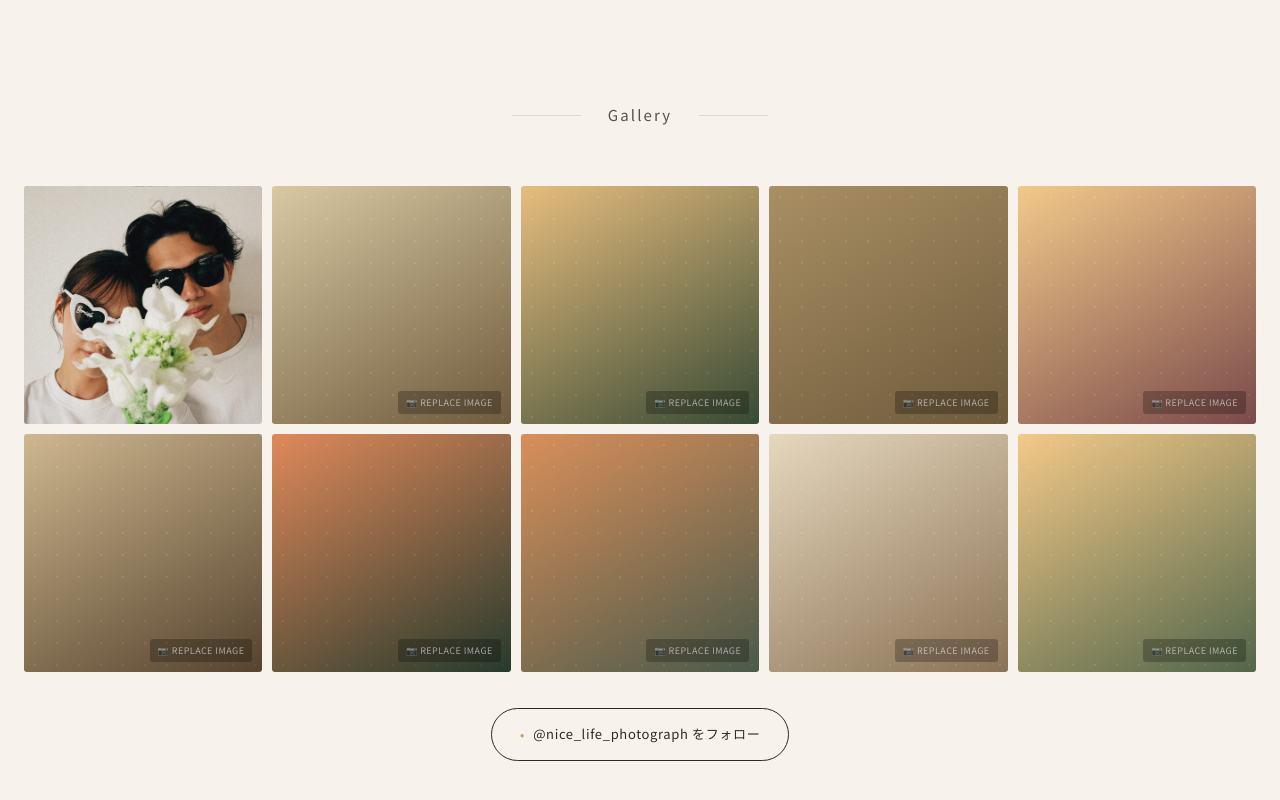
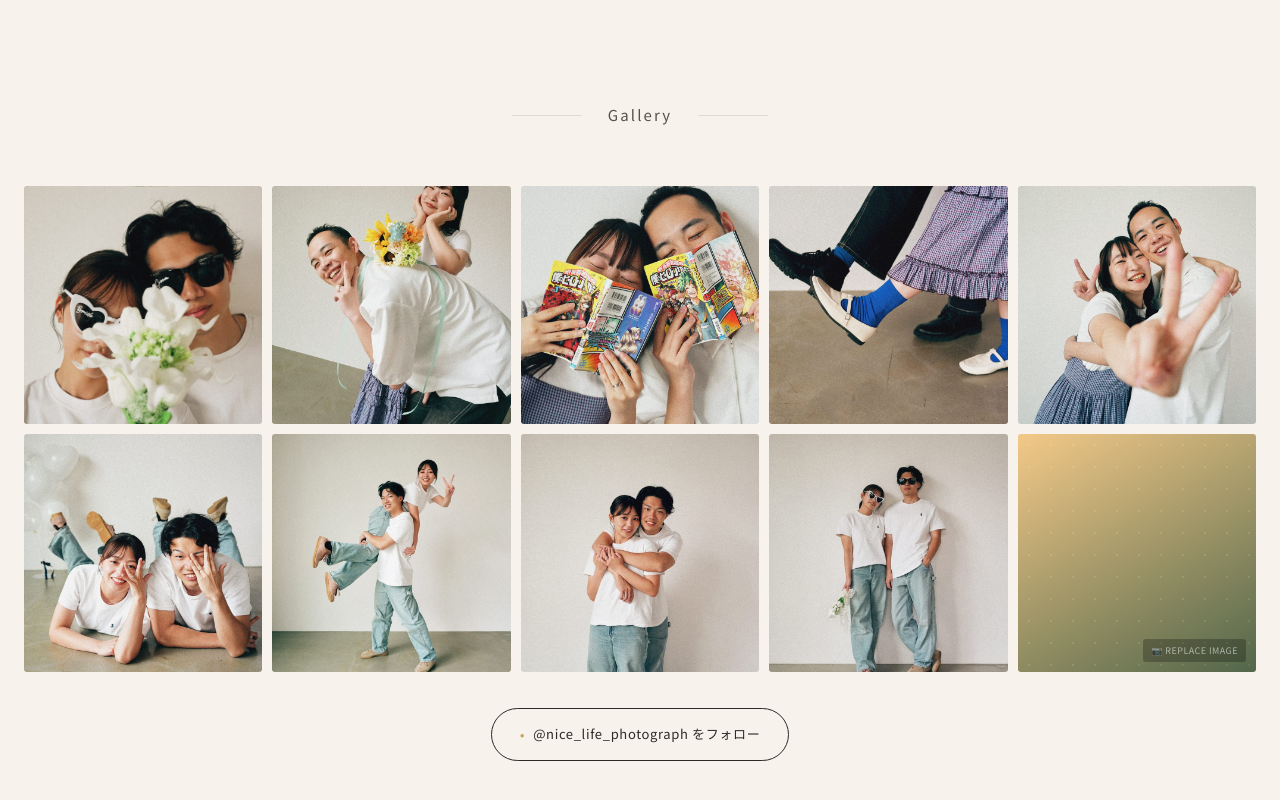
Before and after one commit to shigenoriinaba/irekon-photo-lp, a plain HTML site: page index.html in a window 1280 px wide. Shown: the part 4583-5383 px from the top of the page. Drawn offline with Linux system fonts and the light colour scheme.

Commit message:
Add 8 more real couple photos to gallery (2-9)
Co-Authored-By: Claude Sonnet 5 <noreply@anthropic.com>

```diff
--- a/style.css
+++ b/style.css
@@ -490,15 +490,24 @@ button { font-family: inherit; cursor: pointer; border: none; background: none;
 .ph-g1::before, .ph-g1::after { content: none; }
 
 .ph-g1  { background-image: url("images/photo-gallery-1.jpg"); background-size: cover; background-position: center; }
-.ph-g2  { background: linear-gradient(150deg,#d8c9a3,#6e5a3c); }
-.ph-g3  { background: linear-gradient(150deg,#e6bd7e,#384a34); }
-.ph-g4  { background: linear-gradient(150deg,#a98f63,#6e5a3c); }
-.ph-g5  { background: linear-gradient(150deg,#f2c98a,#7a4a4a); }
-.ph-g6  { background: linear-gradient(150deg,#cdb88f,#55432e); }
-.ph-g7  { background: linear-gradient(150deg,#e0895a,#263a2c); }
-.ph-g8  { background: linear-gradient(150deg,#d98f5a,#4a5a4a); }
-.ph-g9  { background: linear-gradient(150deg,#e6d8bd,#8a7256); }
+.ph-g2  { background-image: url("images/photo-gallery-2.jpg"); background-size: cover; background-position: center; }
+.ph-g3  { background-image: url("images/photo-gallery-3.jpg"); background-size: cover; background-position: center; }
+.ph-g4  { background-image: url("images/photo-gallery-4.jpg"); background-size: cover; background-position: center; }
+.ph-g5  { background-image: url("images/photo-gallery-5.jpg"); background-size: cover; background-position: center; }
+.ph-g6  { background-image: url("images/photo-gallery-6.jpg"); background-size: cover; background-position: center; }
+.ph-g7  { background-image: url("images/photo-gallery-7.jpg"); background-size: cover; background-position: center; }
+.ph-g8  { background-image: url("images/photo-gallery-8.jpg"); background-size: cover; background-position: center; }
+.ph-g9  { background-image: url("images/photo-gallery-9.jpg"); background-size: cover; background-position: center; }
 .ph-g10 { background: linear-gradient(150deg,#f3c988,#52664a); }
+
+.ph-g2::before, .ph-g2::after,
+.ph-g3::before, .ph-g3::after,
+.ph-g4::before, .ph-g4::after,
+.ph-g5::before, .ph-g5::after,
+.ph-g6::before, .ph-g6::after,
+.ph-g7::before, .ph-g7::after,
+.ph-g8::before, .ph-g8::after,
+.ph-g9::before, .ph-g9::after { content: none; }
 
 .ph-voice1 { background: linear-gradient(150deg,#e6bd7e,#8a7256); }
 .ph-voice2 { background: linear-gradient(150deg,#cdb88f,#55432e); }
```
Also changed, not shown: images/photo-gallery-2.jpg (added), images/photo-gallery-3.jpg (added), images/photo-gallery-4.jpg (added), images/photo-gallery-5.jpg (added), images/photo-gallery-6.jpg (added), images/photo-gallery-7.jpg (added), images/photo-gallery-8.jpg (added), images/photo-gallery-9.jpg (added).
